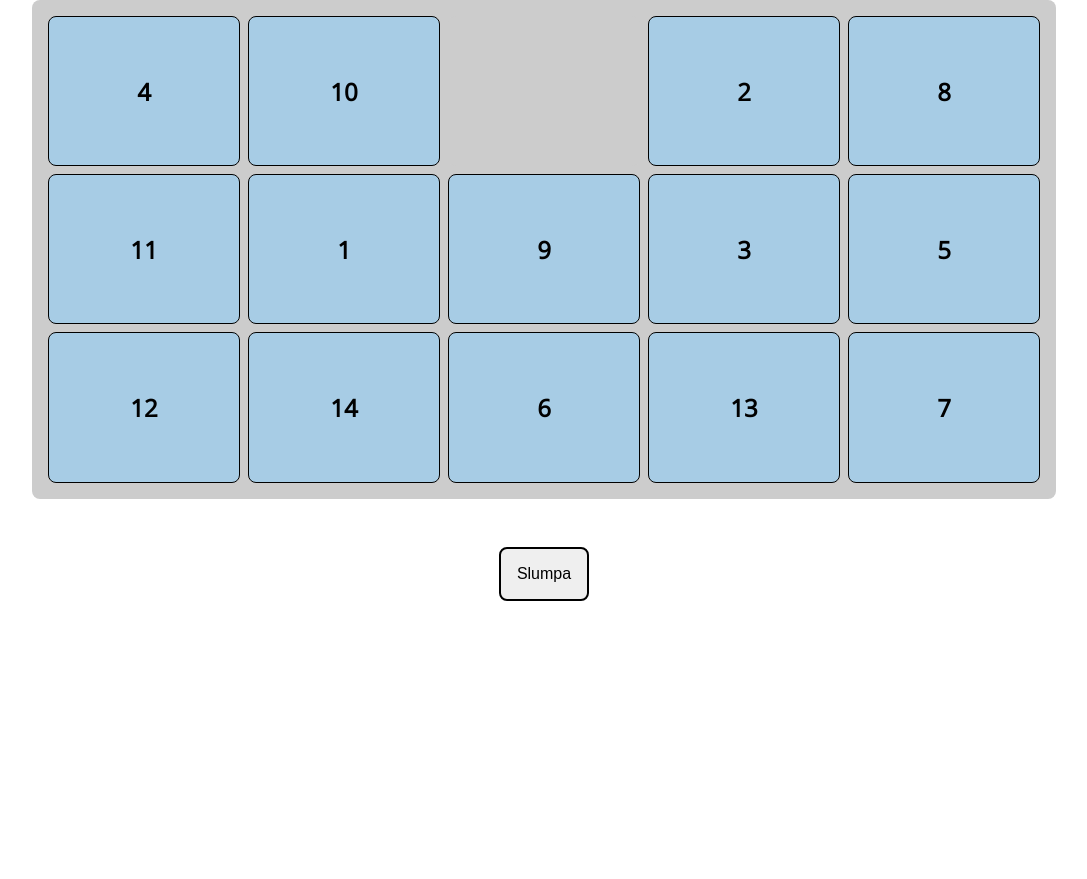
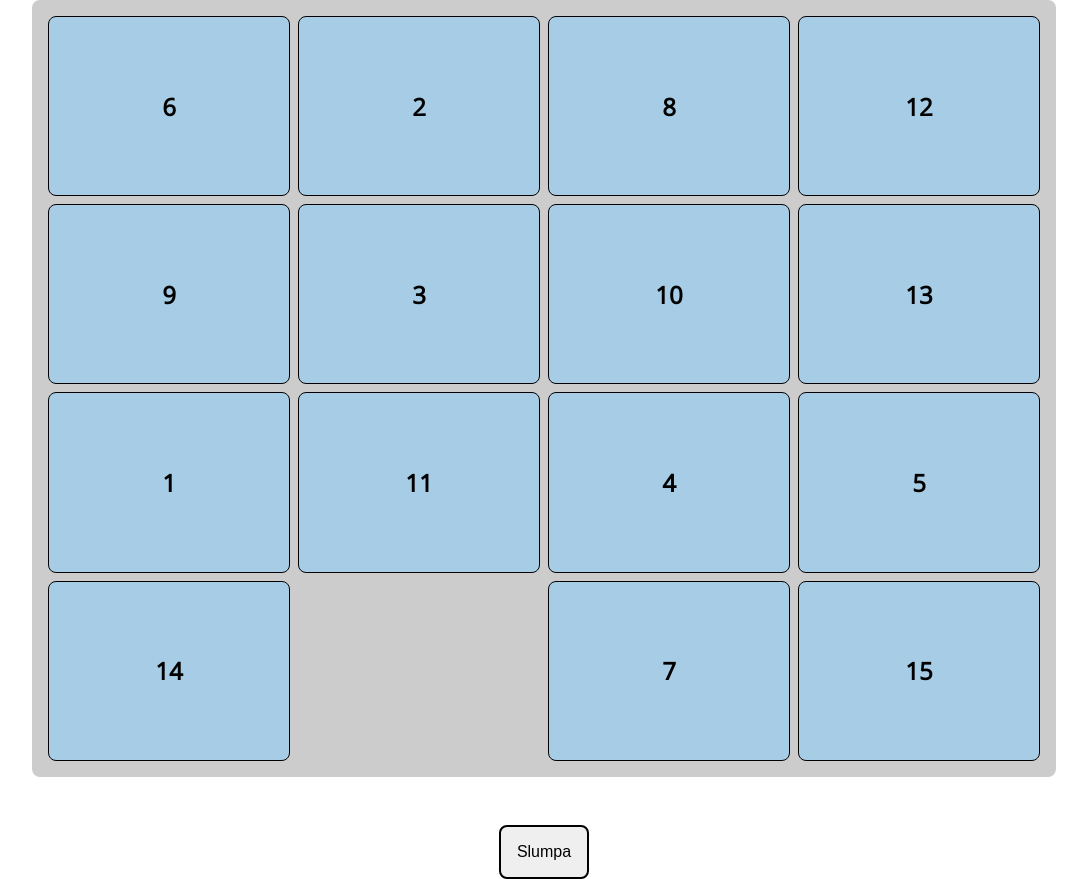
Before and after one commit to TildaYngman/react-n-pussel, a React (Create React App) app: page / in a window 1280 px wide. Shown: the whole page, without its empty margins (96-1183 px from the left). Before the commit the page ends 800 px from the top, so only its background shows below. Built offline with nearby package versions, Linux system fonts and the light colour scheme.

Commit message:
comments on the ESLint warnings

```diff
--- a/src/components/GameBoard/GameBoard.tsx
+++ b/src/components/GameBoard/GameBoard.tsx
@@ -19,7 +19,7 @@ const GameBoard: React.FC = () => {
 
   useEffect(() => {
     generateTiles(setTiles);
-  }, [config.rows, config.cols]);
+  }, []); // could be removed since it only needs to run of firs render and mutating config would not cause it to rerender.
 
   const handleClick = (i: number) => {
     const clickedTileIndex = tiles.indexOf(i);
@@ -42,7 +42,7 @@ const GameBoard: React.FC = () => {
         setIsWinning(true);
       }
     }
-  }, [numberOfClicks]);
+  }, [numberOfClicks]);// Add tiles because it isSorted need tiles, and that wouyld cause the useEffect to run if tiles is updated.
 
   return (
     <>
--- a/src/utils/config.ts
+++ b/src/utils/config.ts
@@ -1,5 +1,5 @@
-import { BoardProps } from '../types/types';
+import { BoardProps } from "../types/types";
 
 //Here you can change the number of rows and columns to adjust the number of tiles.
 
-export const config: BoardProps = { cols: 5, rows: 3 };
+export const config: BoardProps = { cols: 4, rows: 4 };
```
